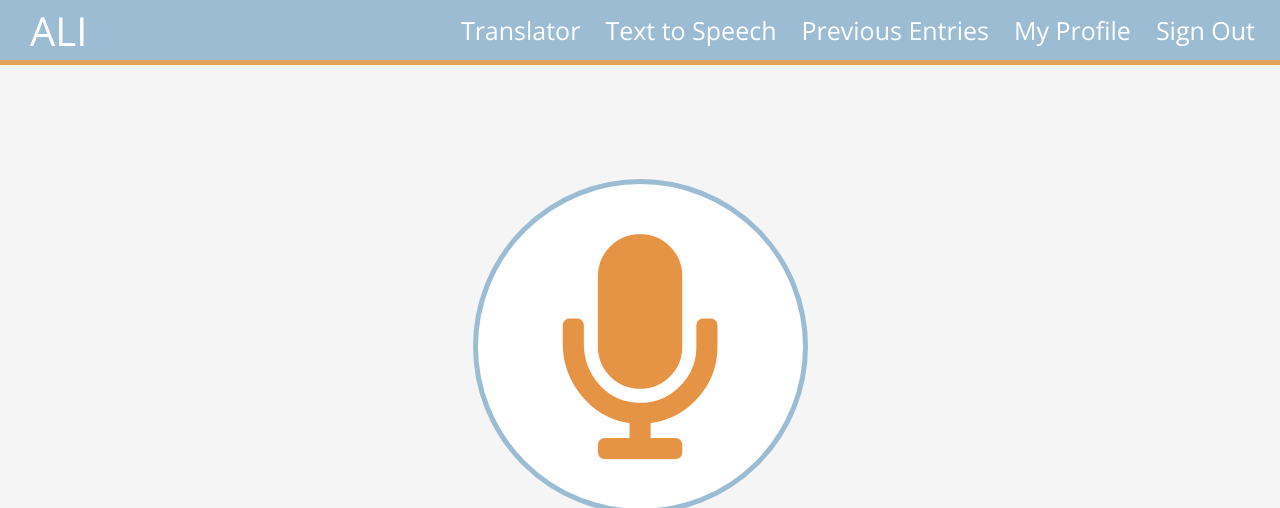
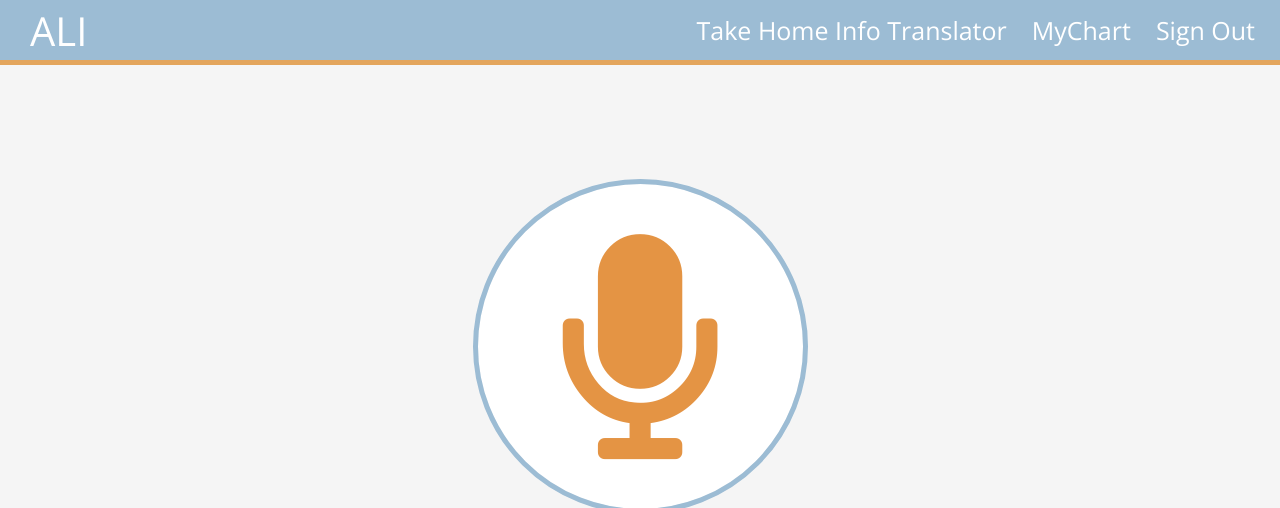
Before and after one commit to MatthewSherlin/Autonomous-Language-Interpreter, a Flask app: page /home in a window 1280 px wide. Shown: the top 508 px of the page. Run offline with Flask 2, Linux system fonts and the light colour scheme; the visitor is signed in with stand-in values (Sample User, id 1).

Commit message:
fixed some issues with database and home page design

```diff
--- a/database.py
+++ b/database.py
@@ -6,7 +6,7 @@ import dataset
 ## make sure database = ali ##
 
 # Add your own password for localhost
-db = dataset.connect("mysql://root:db_password@localhost/ali")
+db = dataset.connect("mysql://root:@localhost/ali")
 
 ## Testing database connection ##
 # Create a reference to table 'sessions'
--- a/server.py
+++ b/server.py
@@ -23,7 +23,7 @@ app = Flask(__name__)
 app.secret_key = 'Ob,#1p{<y`|DZ!51c;_Y#|+u":{wwP'
 
 app.config["SESSION_TYPE"] = "sqlalchemy"
-app.config["SQLALCHEMY_DATABASE_URI"] = "mysql://root:db_password@localhost/ali"
+app.config["SQLALCHEMY_DATABASE_URI"] = "mysql://root:@localhost/ali"
 # app.config['SQLALCHEMY_TRACK_MODIFICATIONS'] = False #Quiet warning message
 
 # ----------------home page--------------------
--- a/templates/home.html
+++ b/templates/home.html
@@ -26,10 +26,8 @@
         <div class="logo">ALI</div>
 
         <ul>
-          <li><a href="#">Translator</a></li>
-          <li><a href="#">Text to Speech</a></li>
-          <li><a href="#">Previous Entries</a></li>
-          <li><a href="#">My Profile</a></li>
+          <li><a href="#">Take Home Info Translator</a></li>
+          <li><a href="#">MyChart</a></li>
           <li><a href="/logout">Sign Out</a></li>
         </ul>
 
```
